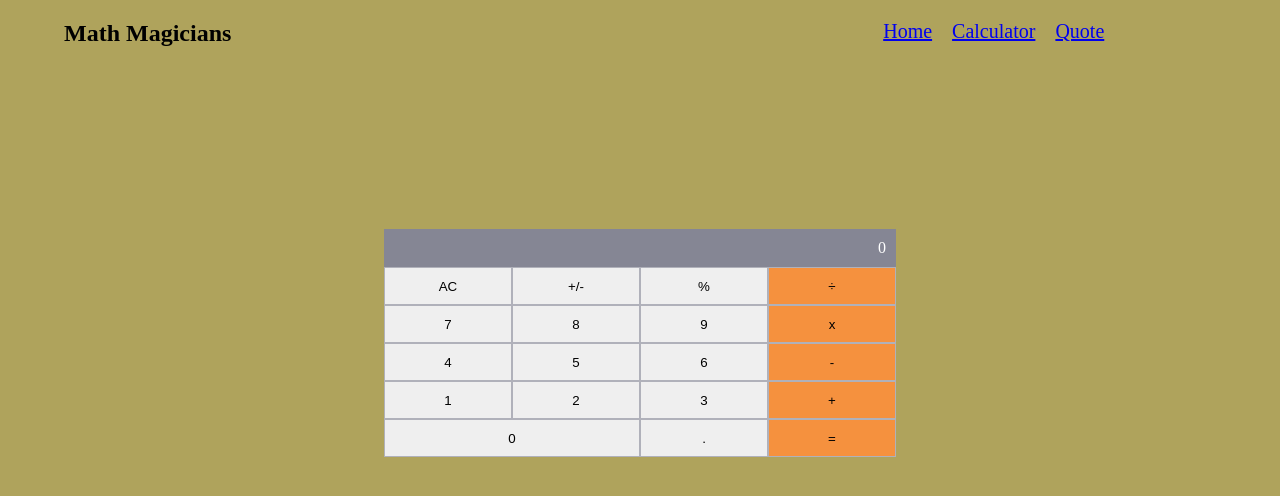
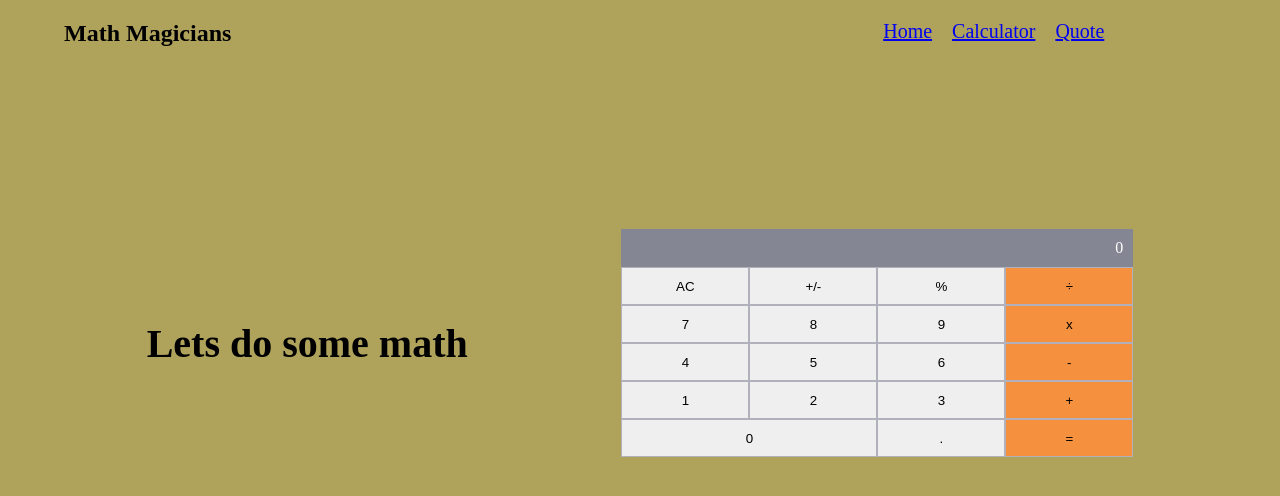
Before and after one commit to techmoves/math-magicians, a React (Create React App) app: page /calculator in a window 1280 px wide. Shown: the top 496 px of the page. Built offline with nearby package versions, Linux system fonts and the light colour scheme.

Commit message:
Add some styling

```diff
--- a/src/App.css
+++ b/src/App.css
@@ -124,3 +124,8 @@ nav ul li {
 h2 {
   color: black;
 }
+
+.math {
+  margin-right: 12%;
+  font-size: 40px;
+}
--- a/src/componets/calculator.js
+++ b/src/componets/calculator.js
@@ -14,6 +14,7 @@ export default function Calculator() {
   };
   return (
     <div className="calculator-container">
+      <h2 className="math">Lets do some math</h2>
       <div className="calculator">
         <div className="row">
           <div className="display">{next || operation || total || 0}</div>
@@ -22,7 +23,11 @@ export default function Calculator() {
           <Button className="calc-btn" value="AC" handleClick={eventHandler} />
           <Button className="calc-btn" value="+/-" handleClick={eventHandler} />
           <Button className="calc-btn" value="%" handleClick={eventHandler} />
-          <Button className="calc-btn orange" value="÷" handleClick={eventHandler} />
+          <Button
+            className="calc-btn orange"
+            value="÷"
+            handleClick={eventHandler}
+          />
         </div>
         <div className="row">
           <Button className="calc-btn" value="7" handleClick={eventHandler} />
@@ -38,7 +43,11 @@ export default function Calculator() {
           <Button className="calc-btn" value="4" handleClick={eventHandler} />
           <Button className="calc-btn" value="5" handleClick={eventHandler} />
           <Button className="calc-btn" value="6" handleClick={eventHandler} />
-          <Button className="calc-btn orange" value="-" handleClick={eventHandler} />
+          <Button
+            className="calc-btn orange"
+            value="-"
+            handleClick={eventHandler}
+          />
         </div>
         <div className="row">
           <Button className="calc-btn" value="1" handleClick={eventHandler} />
--- a/src/pages/Calculate.js
+++ b/src/pages/Calculate.js
@@ -3,7 +3,7 @@ import Calculator from '../componets/calculator';
 function Calculate() {
   return (
     <div>
-      <h2>Lets do some math</h2>
+      {/* <H2 /> */}
       <Calculator />
     </div>
   );
```
Also changed, not shown: src/pages/Home.js (+0 -12 lines).
